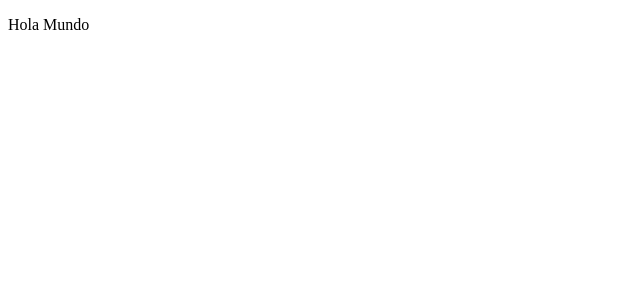
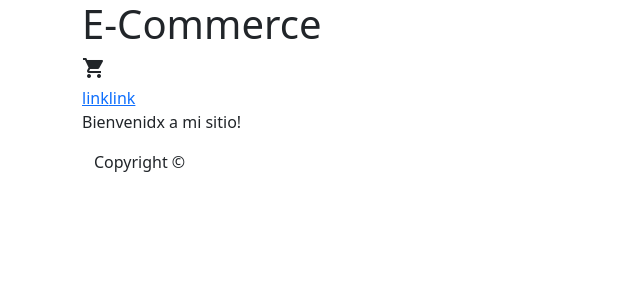
Before and after one commit to dolores-cg/appcg, a React (Create React App) app: page / in a window 1280 px wide. Shown: the top 300 px of the page, without its empty margins (0-640 px from the left). Built offline with nearby package versions, Linux system fonts and the light colour scheme.

Commit message:
Archivos clase 4

```diff
--- a/package.json
+++ b/package.json
@@ -6,7 +6,9 @@
     "@testing-library/jest-dom": "^5.14.1",
     "@testing-library/react": "^11.2.7",
     "@testing-library/user-event": "^12.8.3",
+    "bootstrap": "^5.1.3",
     "react": "^17.0.2",
+    "react-bootstrap": "^2.0.0",
     "react-dom": "^17.0.2",
     "react-scripts": "4.0.3",
     "web-vitals": "^1.1.2"
--- a/public/index.html
+++ b/public/index.html
@@ -10,34 +10,14 @@
       content="Web site created using create-react-app"
     />
     <link rel="apple-touch-icon" href="%PUBLIC_URL%/logo192.png" />
-    <!--
-      manifest.json provides metadata used when your web app is installed on a
-      user's mobile device or desktop. See https://developers.google.com/web/fundamentals/web-app-manifest/
-    -->
     <link rel="manifest" href="%PUBLIC_URL%/manifest.json" />
-    <!--
-      Notice the use of %PUBLIC_URL% in the tags above.
-      It will be replaced with the URL of the `public` folder during the build.
-      Only files inside the `public` folder can be referenced from the HTML.
+    <link href="https://fonts.googleapis.com/icon?family=Material+Icons"
+      rel="stylesheet">
 
-      Unlike "/favicon.ico" or "favicon.ico", "%PUBLIC_URL%/favicon.ico" will
-      work correctly both with client-side routing and a non-root public URL.
-      Learn how to configure a non-root public URL by running `npm run build`.
-    -->
     <title>React App</title>
   </head>
   <body>
     <noscript>You need to enable JavaScript to run this app.</noscript>
     <div id="root"></div>
-    <!--
-      This HTML file is a template.
-      If you open it directly in the browser, you will see an empty page.
-
-      You can add webfonts, meta tags, or analytics to this file.
-      The build step will place the bundled scripts into the <body> tag.
-
-      To begin the development, run `npm start` or `yarn start`.
-      To create a production bundle, use `npm run build` or `yarn build`.
-    -->
   </body>
 </html>
--- /dev/null
+++ b/src/App.js
@@ -0,0 +1,17 @@
+import Header from "./Header"
+import ItemListContainer from "./ItemListContainer"
+import Footer from "./Footer"
+
+const App = () => {
+    return (
+    <>
+    <div className="container">
+        <Header/>
+        <ItemListContainer msj="Bienvenidx a mi sitio!"/>
+        <Footer/>
+    </div>
+    </>
+    )
+}
+
+export default App
--- /dev/null
+++ b/src/CartWidget.js
@@ -0,0 +1,11 @@
+const CartWidget = () => {
+    return (
+        <div>
+            <span className="material-icons">
+                shopping_cart
+            </span>
+        </div>
+    )
+}
+
+export default CartWidget
--- /dev/null
+++ b/src/Footer.js
@@ -0,0 +1,14 @@
+import {Container} from "react-bootstrap"
+
+
+const Footer = () => {
+    return (
+        <footer>
+            <Container>
+                <p>Copyright &copy; </p>
+            </Container>
+        </footer>
+    )
+}
+
+export default Footer
--- /dev/null
+++ b/src/Header.js
@@ -0,0 +1,12 @@
+import Nav from "./Nav"
+
+const Header = () => {
+    return (
+        <header>
+            <h1>E-Commerce</h1>
+            <Nav/>
+        </header>
+    )
+}
+
+export default Header
--- /dev/null
+++ b/src/ItemListContainer.js
@@ -0,0 +1,10 @@
+const ItemListContainer = (props) => {
+    console.log(props)
+    return (
+        <div>
+            <p>{props.msj}</p>
+        </div>
+    )
+}
+
+export default ItemListContainer
--- /dev/null
+++ b/src/Nav.js
@@ -0,0 +1,13 @@
+import CartWidget from "./CartWidget"
+
+const Nav = () => {
+    return (
+        <nav>
+            <CartWidget/>
+                <a href="#">link</a>
+                <a href="#">link</a>
+        </nav>
+    )
+}
+
+export default Nav
```
Also changed, not shown: src/index.js (+3 -9 lines), 1 other file (tests, documents, lock files or other folders).
